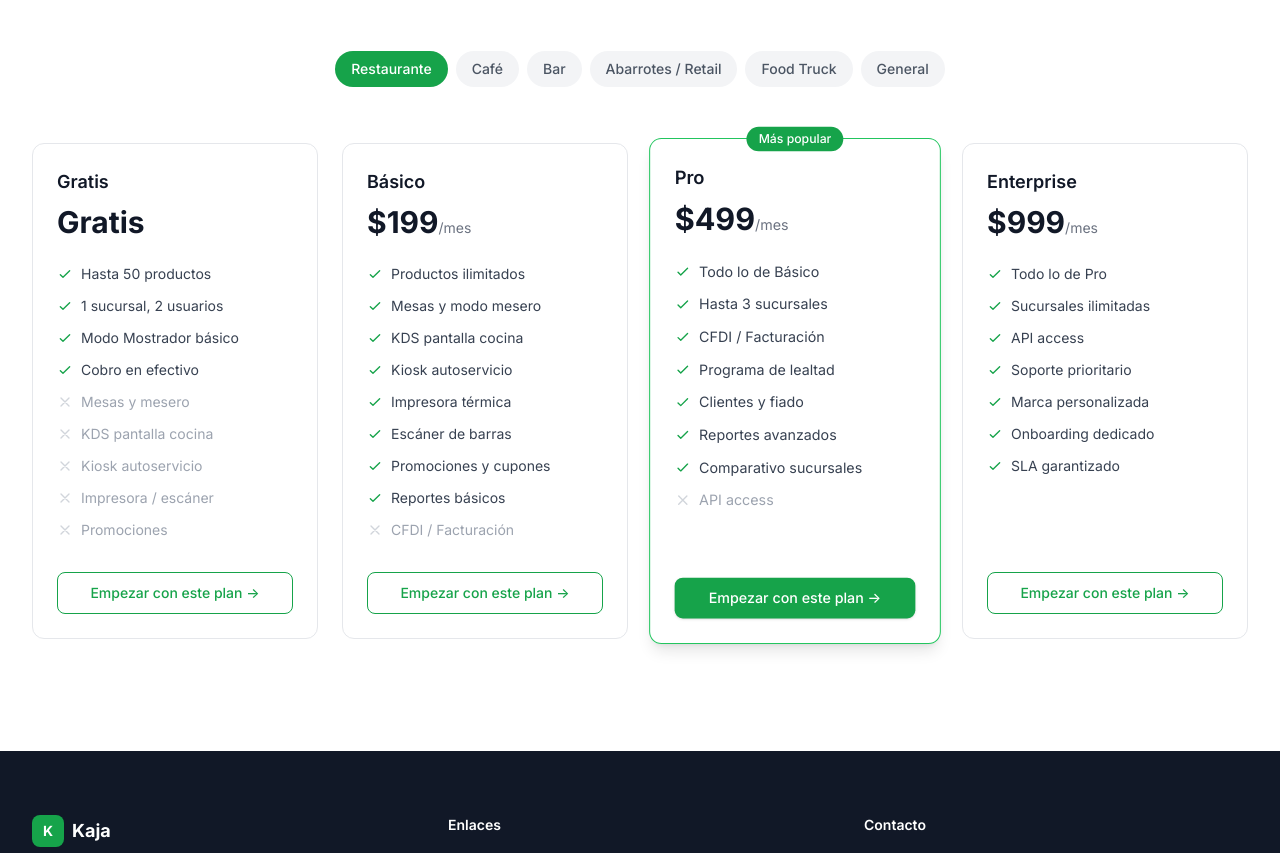
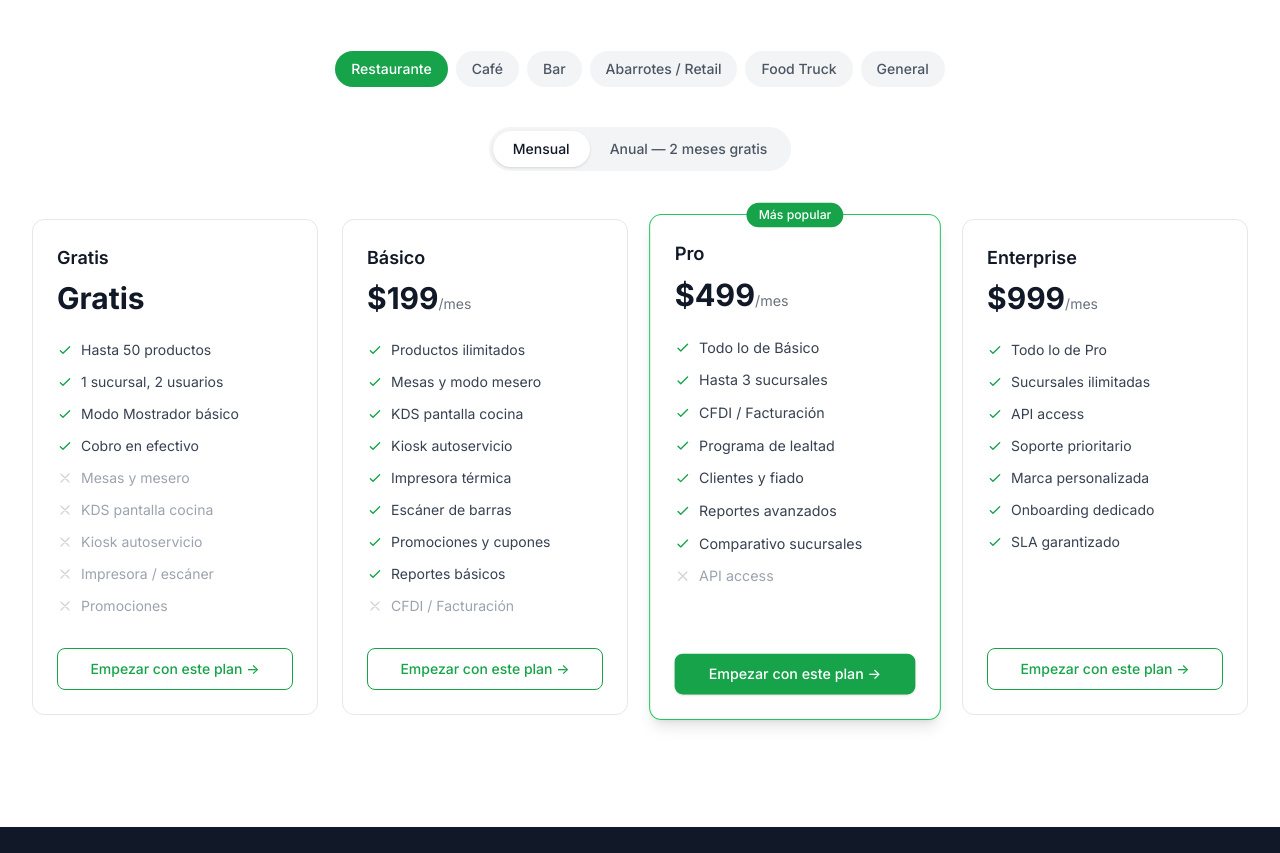
Before and after one commit to JesusMurua/pos-landing, a Next.js app: page / in a window 1280 px wide. Shown: the part 2280-3133 px from the top of the page. Built offline with nearby package versions, Linux system fonts and the light colour scheme; no server answers.

Commit message:
feat: stripe checkout flow, billing cycle toggle, annual pricing - phase 12

```diff
--- a/components/Footer.tsx
+++ b/components/Footer.tsx
@@ -1,4 +1,4 @@
-const APP_URL = process.env.NEXT_PUBLIC_APP_URL || "https://restaurant-app-roan-two.vercel.app";
+const APP_URL = process.env.NEXT_PUBLIC_APP_URL || "";
 
 const footerLinks = [
   { label: "Inicio", href: "/" },
--- a/components/Hero.tsx
+++ b/components/Hero.tsx
@@ -1,6 +1,6 @@
 import Button from "./ui/Button";
 
-const APP_URL = process.env.NEXT_PUBLIC_APP_URL || "https://restaurant-app-roan-two.vercel.app";
+const APP_URL = process.env.NEXT_PUBLIC_APP_URL || "";
 
 export default function Hero() {
   return (
--- a/components/HowItWorks.tsx
+++ b/components/HowItWorks.tsx
@@ -1,7 +1,7 @@
 import SectionHeader from "./ui/SectionHeader";
 import Button from "./ui/Button";
 
-const APP_URL = process.env.NEXT_PUBLIC_APP_URL || "https://restaurant-app-roan-two.vercel.app";
+const APP_URL = process.env.NEXT_PUBLIC_APP_URL || "";
 
 const steps = [
   {
--- a/components/Navbar.tsx
+++ b/components/Navbar.tsx
@@ -9,7 +9,7 @@ const navLinks = [
   { label: "Contacto", href: "#contacto" },
 ];
 
-const APP_URL = process.env.NEXT_PUBLIC_APP_URL || "https://restaurant-app-roan-two.vercel.app";
+const APP_URL = process.env.NEXT_PUBLIC_APP_URL || "";
 
 export default function Navbar() {
   const [mobileOpen, setMobileOpen] = useState(false);
--- a/components/PricingSection.tsx
+++ b/components/PricingSection.tsx
@@ -3,13 +3,16 @@
 import { useState } from "react";
 import SectionHeader from "./ui/SectionHeader";
 import Button from "./ui/Button";
+import { getPriceId, type PlanSlug, type BillingCycle } from "../lib/stripe-prices";
 
-const APP_URL = process.env.NEXT_PUBLIC_APP_URL || "https://restaurant-app-roan-two.vercel.app";
+const APP_URL = process.env.NEXT_PUBLIC_APP_URL || "";
+const API_URL = process.env.NEXT_PUBLIC_API_URL || "";
 
 interface Plan {
   name: string;
   slug: string;
   price: string;
+  annualPrice?: string;
   popular?: boolean;
   features: { label: string; included: boolean }[];
 }
@@ -24,6 +27,11 @@ const f = (label: string, included: boolean) => ({ label, included });
 const yes = (label: string) => f(label, true);
 const no = (label: string) => f(label, false);
 
+function formatMonthlyFromAnnual(annualPrice: string): string {
+  const num = parseInt(annualPrice.replace(/[$,]/g, ""), 10);
+  return `$${Math.ceil(num / 12)}`;
+}
+
 const giros: Giro[] = [
   {
     label: "Restaurante",
@@ -37,21 +45,21 @@ const giros: Giro[] = [
         ],
       },
       {
-        name: "Básico", slug: "basic", price: "$199",
+        name: "Básico", slug: "basic", price: "$199", annualPrice: "$1,990",
         features: [
           yes("Productos ilimitados"), yes("Mesas y modo mesero"), yes("KDS pantalla cocina"), yes("Kiosk autoservicio"),
           yes("Impresora térmica"), yes("Escáner de barras"), yes("Promociones y cupones"), yes("Reportes básicos"), no("CFDI / Facturación"),
         ],
       },
       {
-        name: "Pro", slug: "pro", price: "$499", popular: true,
+        name: "Pro", slug: "pro", price: "$499", annualPrice: "$4,990", popular: true,
         features: [
           yes("Todo lo de Básico"), yes("Hasta 3 sucursales"), yes("CFDI / Facturación"), yes("Programa de lealtad"),
           yes("Clientes y fiado"), yes("Reportes avanzados"), yes("Comparativo sucursales"), no("API access"),
         ],
       },
       {
-        name: "Enterprise", slug: "enterprise", price: "$999",
+        name: "Enterprise", slug: "enterprise", price: "$999", annualPrice: "$9,990",
         features: [
           yes("Todo lo de Pro"), yes("Sucursales ilimitadas"), yes("API access"), yes("Soporte prioritario"),
           yes("Marca personalizada"), yes("Onboarding dedicado"), yes("SLA garantizado"),
@@ -71,21 +79,21 @@ const giros: Giro[] = [
         ],
       },
       {
-        name: "Básico", slug: "basic", price: "$149", popular: true,
+        name: "Básico", slug: "basic", price: "$149", annualPrice: "$1,490", popular: true,
         features: [
           yes("Productos ilimitados"), yes("Kiosk autoservicio"), yes("Comandas / KDS barra"), yes("Impresora térmica"),
           yes("Promociones y cupones"), yes("Reportes básicos"), yes("Usuarios ilimitados"), no("CFDI / Facturación"), no("Programa de lealtad"),
         ],
       },
       {
-        name: "Pro", slug: "pro", price: "$349",
+        name: "Pro", slug: "pro", price: "$349", annualPrice: "$3,490",
         features: [
           yes("Todo lo de Básico"), yes("Hasta 3 sucursales"), yes("CFDI / Facturación"), yes("Programa de lealtad"),
           yes("Clientes frecuentes"), yes("Reportes avanzados"), no("API access"), no("Soporte prioritario"),
         ],
       },
       {
-        name: "Enterprise", slug: "enterprise", price: "$799",
+        name: "Enterprise", slug: "enterprise", price: "$799", annualPrice: "$7,990",
         features: [
           yes("Todo lo de Pro"), yes("Sucursales ilimitadas"), yes("API access"), yes("Soporte prioritario"),
           yes("Marca personalizada"), yes("Onboarding dedicado"), yes("SLA garantizado"),
@@ -105,21 +113,21 @@ const giros: Giro[] = [
         ],
       },
       {
-        name: "Básico", slug: "basic", price: "$199",
+        name: "Básico", slug: "basic", price: "$199", annualPrice: "$1,990",
         features: [
           yes("Productos ilimitados"), yes("Mesas + barra (zonas)"), yes("Consumo corrido"), yes("Modo mesero"),
           yes("Impresora térmica"), yes("Promociones happy hour"), yes("Reportes básicos"), yes("Usuarios ilimitados"), no("CFDI / Facturación"),
         ],
       },
       {
-        name: "Pro", slug: "pro", price: "$499", popular: true,
+        name: "Pro", slug: "pro", price: "$499", annualPrice: "$4,990", popular: true,
         features: [
           yes("Todo lo de Básico"), yes("Hasta 3 sucursales"), yes("CFDI / Facturación"), yes("Programa de lealtad"),
           yes("Clientes y fiado"), yes("Reportes avanzados"), no("API access"), no("Soporte prioritario"),
         ],
       },
       {
-        name: "Enterprise", slug: "enterprise", price: "$999",
+        name: "Enterprise", slug: "enterprise", price: "$999", annualPrice: "$9,990",
         features: [
           yes("Todo lo de Pro"), yes("Sucursales ilimitadas"), yes("API access"), yes("Soporte prioritario"),
           yes("Marca personalizada"), yes("Onboarding dedicado"), yes("SLA garantizado"),
@@ -139,21 +147,21 @@ const giros: Giro[] = [
         ],
       },
       {
-        name: "Básico", slug: "basic", price: "$149", popular: true,
+        name: "Básico", slug: "basic", price: "$149", annualPrice: "$1,490", popular: true,
         features: [
           yes("Productos ilimitados"), yes("Escáner de barras"), yes("Impresora térmica"), yes("Folios personalizados"),
           yes("Promociones y descuentos"), yes("Reportes de ventas"), yes("Usuarios ilimitados"), no("Báscula integrada"), no("CFDI / Facturación"),
         ],
       },
       {
-        name: "Pro", slug: "pro", price: "$349",
+        name: "Pro", slug: "pro", price: "$349", annualPrice: "$3,490",
         features: [
           yes("Todo lo de Básico"), yes("Báscula integrada"), yes("CFDI / Facturación"), yes("Clientes y fiado"),
           yes("Hasta 3 sucursales"), yes("Reportes avanzados"), no("API access"), no("Soporte prioritario"),
         ],
       },
       {
-        name: "Enterprise", slug: "enterprise", price: "$799",
+        name: "Enterprise", slug: "enterprise", price: "$799", annualPrice: "$7,990",
         features: [
           yes("Todo lo de Pro"), yes("Sucursales ilimitadas"), yes("API access"), yes("Soporte prioritario"),
           yes("Marca personalizada"), yes("Onboarding dedicado"), yes("SLA garantizado"),
@@ -173,21 +181,21 @@ const giros: Giro[] = [
         ],
       },
       {
-        name: "Básico", slug: "basic", price: "$149", popular: true,
+        name: "Básico", slug: "basic", price: "$149", annualPrice: "$1,490", popular: true,
         features: [
           yes("Productos ilimitados"), yes("Kiosk autoservicio"), yes("Impresora térmica"), yes("Escáner de barras"),
           yes("Promociones y cupones"), yes("Reportes de ventas"), yes("Usuarios ilimitados"), no("CFDI / Facturación"), no("Multi-sucursal"),
         ],
       },
       {
-        name: "Pro", slug: "pro", price: "$349",
+        name: "Pro", slug: "pro", price: "$349", annualPrice: "$3,490",
         features: [
           yes("Todo lo de Básico"), yes("Hasta 3 sucursales"), yes("CFDI / Facturación"), yes("Programa de lealtad"),
           yes("Reportes avanzados"), no("API access"), no("Soporte prioritario"),
         ],
       },
       {
-        name: "Enterprise", slug: "enterprise", price: "$799",
+        name: "Enterprise", slug: "enterprise", price: "$799", annualPrice: "$7,990",
         features: [
           yes("Todo lo de Pro"), yes("Sucursales ilimitadas"), yes("API access"), yes("Soporte prioritario"),
           yes("Marca personalizada"), yes("Onboarding dedicado"), yes("SLA garantizado"),
@@ -207,21 +215,21 @@ const giros: Giro[] = [
         ],
       },
       {
-        name: "Básico", slug: "basic", price: "$99", popular: true,
+        name: "Básico", slug: "basic", price: "$99", annualPrice: "$990", popular: true,
         features: [
           yes("Productos ilimitados"), yes("Impresora térmica"), yes("Escáner de barras"), yes("Folios personalizados"),
           yes("Promociones básicas"), yes("Reportes de ventas"), yes("Usuarios ilimitados"), no("CFDI / Facturación"), no("Multi-sucursal"),
         ],
       },
       {
-        name: "Pro", slug: "pro", price: "$249",
+        name: "Pro", slug: "pro", price: "$249", annualPrice: "$2,490",
         features: [
           yes("Todo lo de Básico"), yes("Hasta 3 sucursales"), yes("CFDI / Facturación"), yes("Clientes y fiado"),
           yes("Programa de lealtad"), yes("Reportes avanzados"), no("API access"), no("Soporte prioritario"),
         ],
       },
       {
-        name: "Enterprise", slug: "enterprise", price: "$599",
+        name: "Enterprise", slug: "enterprise", price: "$599", annualPrice: "$5,990",
         features: [
           yes("Todo lo de Pro"), yes("Sucursales ilimitadas"), yes("API access"), yes("Soporte prioritario"),
           yes("Marca personalizada"), yes("Onboarding dedicado"), yes("SLA garantizado"),
@@ -233,7 +241,36 @@ const giros: Giro[] = [
 
 export default function PricingSection() {
   const [activeGiro, setActiveGiro] = useState(0);
+  const [billingCycle, setBillingCycle] = useState<BillingCycle>("monthly");
+  const [loadingPlan, setLoadingPlan] = useState<string | null>(null);
+  const [errorPlan, setErrorPlan] = useState<string | null>(null);
   const currentGiro = giros[activeGiro];
+
+  const handleCheckout = async (plan: Plan) => {
+    setLoadingPlan(plan.slug);
+    setErrorPlan(null);
+
+    try {
+      const priceId = getPriceId(plan.slug as PlanSlug, currentGiro.slug, billingCycle);
+      const res = await fetch(`${API_URL}/api/subscription/checkout`, {
+        method: "POST",
+        headers: { "Content-Type": "application/json" },
+        body: JSON.stringify({
+          priceId,
+          successUrl: `${APP_URL}/register?plan=${plan.slug}&giro=${currentGiro.slug}&checkout=success`,
+          cancelUrl: window.location.href,
+        }),
+      });
+
+      if (!res.ok) throw new Error("Checkout failed");
+
+      const data: { url: string } = await res.json();
+      window.location.href = data.url;
+    } catch {
+      setErrorPlan(plan.slug);
+      setLoadingPlan(null);
+    }
+  };
 
   return (
     <section id="precios" className="py-20 md:py-28 bg-white">
@@ -244,7 +281,7 @@ export default function PricingSection() {
         />
 
         {/* Giro tabs */}
-        <div className="flex justify-center mb-12">
+        <div className="flex justify-center mb-8">
           <div className="flex gap-2 overflow-x-auto pb-2 px-1 max-w-full">
             {giros.map((giro, i) => (
               <button
@@ -259,6 +296,32 @@ export default function PricingSection() {
                 {giro.label}
               </button>
             ))}
+          </div>
+        </div>
+
+        {/* Billing cycle toggle */}
+        <div className="flex justify-center mb-12">
+          <div className="inline-flex bg-gray-100 rounded-full p-1">
+            <button
+              onClick={() => setBillingCycle("monthly")}
+              className={`px-5 py-2 rounded-full text-sm font-medium transition-colors cursor-pointer ${
+                billingCycle === "monthly"
+                  ? "bg-white text-gray-900 shadow-sm"
+                  : "text-gray-600 hover:text-gray-900"
+              }`}
+            >
+              Mensual
+            </button>
+            <button
+              onClick={() => setBillingCycle("annual")}
+              className={`px-5 py-2 rounded-full text-sm font-medium transition-colors cursor-pointer ${
+                billingCycle === "annual"
+                  ? "bg-white text-gray-900 shadow-sm"
+                  : "text-gray-600 hover:text-gray-900"
+              }`}
+            >
+              Anual — 2 meses gratis
+            </button>
           </div>
         </div>
 
@@ -282,9 +345,24 @@ export default function PricingSection() {
               <div className="mb-6">
                 <h3 className="text-lg font-semibold text-gray-900">{plan.name}</h3>
                 <div className="mt-2">
+                  {plan.price === "Gratis" ? (
+                    <span className="text-3xl font-bold text-gray-900">Gratis</span>
+                  ) : billingCycle === "annual" && plan.annualPrice ? (
+                    <>
+                      <span className="text-3xl font-bold text-gray-900">
+                        {formatMonthlyFromAnnual(plan.annualPrice)}
+                      </span>
+                      <span className="text-sm text-gray-500">/mes</span>
+                      <span className="ml-2 inline-block text-xs bg-primary-50 text-primary-700 px-2 py-0.5 rounded-full font-medium">
+                        Anual
+                      </span>
+                      <p className="text-xs text-primary-600 mt-1">Ahorras 2 meses</p>
+                    </>
+                  ) : (
+                    <>
                       <span className="text-3xl font-bold text-gray-900">{plan.price}</span>
-                  {plan.price !== "Gratis" && (
                       <span className="text-sm text-gray-500">/mes</span>
+                    </>
                   )}
                 </div>
               </div>
@@ -308,14 +386,34 @@ export default function PricingSection() {
                 ))}
               </ul>
 
+              {plan.slug === "free" ? (
                 <Button
-                variant={plan.popular ? "primary" : "outline"}
+                  variant="outline"
                   size="md"
-                href={`${APP_URL}/register?plan=${plan.slug}&giro=${currentGiro.slug}`}
+                  href={`${APP_URL}/register?plan=free&giro=${currentGiro.slug}`}
                   className="w-full"
                 >
                   Empezar con este plan →
                 </Button>
+              ) : (
+                <div>
+                  <Button
+                    variant={plan.popular ? "primary" : "outline"}
+                    size="md"
+                    onClick={() => handleCheckout(plan)}
+                    loading={loadingPlan === plan.slug}
+                    disabled={loadingPlan !== null && loadingPlan !== plan.slug}
+                    className="w-full"
+                  >
+                    Empezar con este plan →
+                  </Button>
+                  {errorPlan === plan.slug && (
+                    <p className="text-xs text-red-500 text-center mt-2">
+                      Ocurrió un error. Intenta de nuevo.
+                    </p>
+                  )}
+                </div>
+              )}
             </div>
           ))}
         </div>
--- a/components/ui/Button.tsx
+++ b/components/ui/Button.tsx
@@ -10,6 +10,8 @@ interface ButtonProps {
   onClick?: () => void;
   children: React.ReactNode;
   className?: string;
+  loading?: boolean;
+  disabled?: boolean;
 }
 
 const variantStyles: Record<ButtonVariant, string> = {
@@ -34,8 +36,11 @@ export default function Button({
   onClick,
   children,
   className = "",
+  loading = false,
+  disabled = false,
 }: ButtonProps) {
-  const classes = `inline-flex items-center justify-center font-medium rounded-lg transition-colors duration-150 cursor-pointer ${variantStyles[variant]} ${sizeStyles[size]} ${className}`;
+  const isDisabled = loading || disabled;
+  const classes = `inline-flex items-center justify-center font-medium rounded-lg transition-colors duration-150 ${isDisabled ? "opacity-50 cursor-not-allowed" : "cursor-pointer"} ${variantStyles[variant]} ${sizeStyles[size]} ${className}`;
 
   if (href) {
     const isExternal = href.startsWith("http");
@@ -54,7 +59,13 @@ export default function Button({
   }
 
   return (
-    <button onClick={onClick} className={classes}>
+    <button onClick={isDisabled ? undefined : onClick} disabled={isDisabled} className={classes}>
+      {loading && (
+        <svg className="animate-spin -ml-1 mr-2 h-4 w-4" fill="none" viewBox="0 0 24 24">
+          <circle className="opacity-25" cx="12" cy="12" r="10" stroke="currentColor" strokeWidth="4" />
+          <path className="opacity-75" fill="currentColor" d="M4 12a8 8 0 018-8V0C5.373 0 0 5.373 0 12h4zm2 5.291A7.962 7.962 0 014 12H0c0 3.042 1.135 5.824 3 7.938l3-2.647z" />
+        </svg>
+      )}
       {children}
     </button>
   );
--- /dev/null
+++ b/lib/stripe-prices.ts
@@ -0,0 +1,74 @@
+export type PlanSlug = "basic" | "pro" | "enterprise";
+export type BillingCycle = "monthly" | "annual";
+export type PricingGroup = "Restaurant" | "Standard" | "General";
+
+const giroToGroup: Record<string, PricingGroup> = {
+  restaurant: "Restaurant",
+  bar: "Restaurant",
+  cafe: "Standard",
+  "food-truck": "Standard",
+  foodtruck: "Standard",
+  retail: "Standard",
+  "abarrotes-retail": "Standard",
+  general: "General",
+};
+
+const priceIds: Record<
+  PlanSlug,
+  Record<PricingGroup, Record<BillingCycle, string>>
+> = {
+  basic: {
+    General: {
+      monthly: "price_1TGVDNGd6oMtnYKN3mOfuloV",
+      annual: "price_1TGVGBGd6oMtnYKNOtYdklZ7",
+    },
+    Standard: {
+      monthly: "price_1TGjYIGd6oMtnYKNaWsO5wW9",
+      annual: "price_1TGjYvGd6oMtnYKNNLJSrXWk",
+    },
+    Restaurant: {
+      monthly: "price_1TGjZTGd6oMtnYKNKH4mV0WR",
+      annual: "price_1TGjaKGd6oMtnYKNMlQbqt1f",
+    },
+  },
+  pro: {
+    General: {
+      monthly: "price_1TGjiaGd6oMtnYKNFY6ZbnMS",
+      annual: "price_1TGjj3Gd6oMtnYKNYX06rZPx",
+    },
+    Standard: {
+      monthly: "price_1TGjjMGd6oMtnYKNnUYsOsmr",
+      annual: "price_1TGjk0Gd6oMtnYKNbIyJOpr8",
+    },
+    Restaurant: {
+      monthly: "price_1TGVDsGd6oMtnYKNGYySti0z",
+      annual: "price_1TGVFhGd6oMtnYKNJGIXZ3d3",
+    },
+  },
+  enterprise: {
+    General: {
+      monthly: "price_1TGjrfGd6oMtnYKNaEVHitCF",
+      annual: "price_1TGjs2Gd6oMtnYKN4BvXPwXw",
+    },
+    Standard: {
+      monthly: "price_1TGjsMGd6oMtnYKNV4ixW9ms",
+      annual: "price_1TGjtEGd6oMtnYKNMDlACMO2",
+    },
+    Restaurant: {
+      monthly: "price_1TGVEDGd6oMtnYKNC7v50zld",
+      annual: "price_1TGVErGd6oMtnYKNfEBSfiPS",
+    },
+  },
+};
+
+export function getPriceId(
+  plan: PlanSlug,
+  giroSlug: string,
+  cycle: BillingCycle
+): string {
+  const group = giroToGroup[giroSlug];
+  if (!group) {
+    throw new Error(`Unknown giro slug: ${giroSlug}`);
+  }
+  return priceIds[plan][group][cycle];
+}
```
Lines whose indentation alone changed are shown as unchanged.
